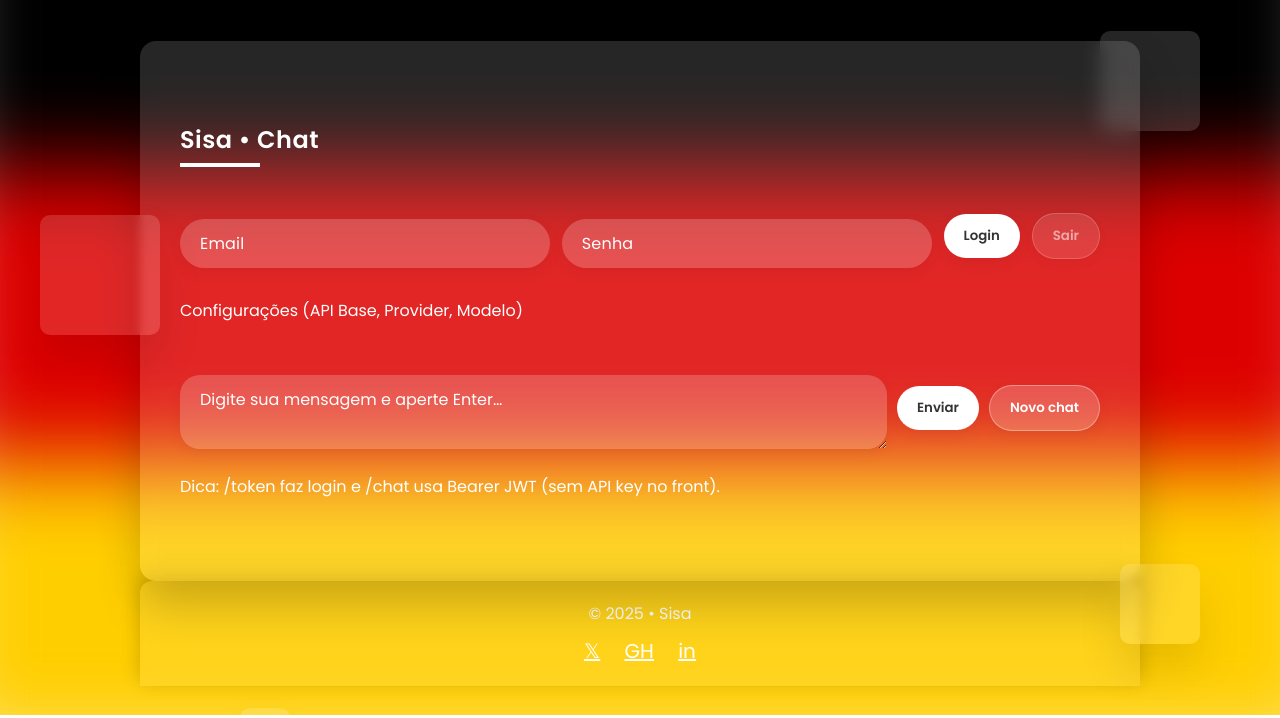
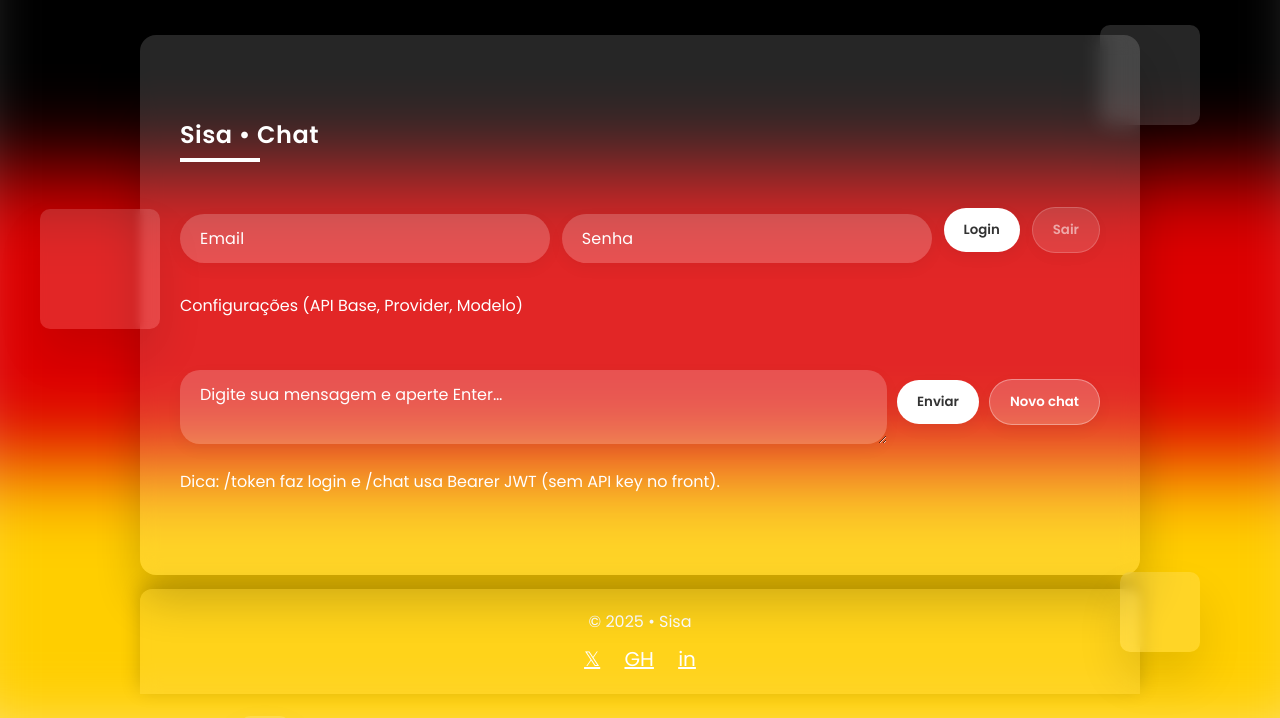
Before and after one commit to LuisOctavioGSeror/language_course__frontend_poc, a plain HTML site: page index.html in a window 1280 px wide. Shown: the part 85-803 px from the top of the page. Drawn offline with Linux system fonts and the light colour scheme.

Commit message:
Update style.css

```diff
--- a/style.css
+++ b/style.css
@@ -135,3 +135,8 @@ footer .social-links a:hover{ color:#ffce00; }
   .form{ padding:20px; }
   .form h2::before{ width:60px; }
 }
+
+footer.app-footer{
+  width: clamp(320px, 96vw, 1000px);
+  margin-top: 14px;
+}
```
